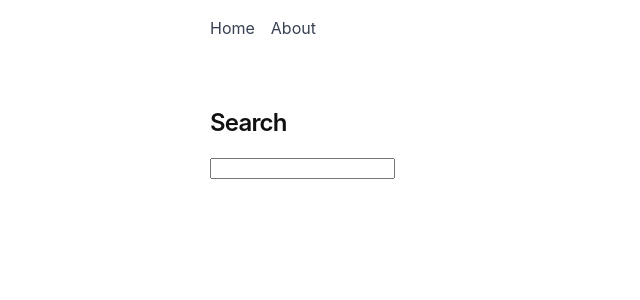
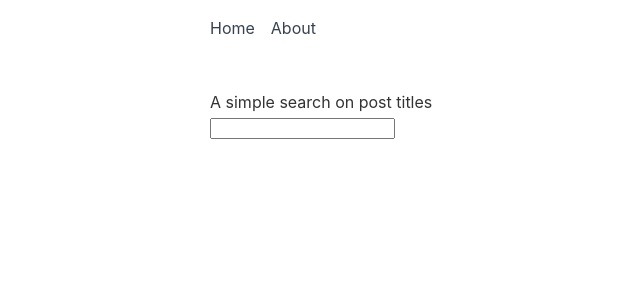
Before and after one commit to jessika/bilbo, a Next.js app: page /search in a window 1280 px wide. Shown: the top 300 px of the page, without its empty margins (94-734 px from the left). Built offline with nearby package versions, Linux system fonts and the light colour scheme.

Commit message:
Hook up searchbox to an API endpoint that does a simple search on post titles for the search text. Uses post-list component to display the results.

```diff
--- a/components/searchbox.tsx
+++ b/components/searchbox.tsx
@@ -10,7 +10,10 @@ export default function Searchbox({
   const [searchText, setSearchText] = useState(initialText);
   const onKeyDown: KeyboardEventHandler<HTMLInputElement> = (e) => {
     if (e.key === "Enter" || e.keyCode === 13) {
-      onChange(searchText);
+      const normalizedSearchText = searchText.trim();
+      if (normalizedSearchText) {
+        onChange(normalizedSearchText);
+      }
     }
   };
 
--- /dev/null
+++ b/pages/api/search.ts
@@ -0,0 +1,30 @@
+import { NextApiRequest, NextApiResponse } from "next";
+import { getSortedPostMetadatas } from "../../lib/posts";
+
+/** Handles a request of the format `/search?q=SEARCH_TERM` */
+export default function handle(req: NextApiRequest, res: NextApiResponse) {
+  const searchText = getSearchText(req);
+  const postMetadatas = searchText
+    ? getSortedPostMetadatas().filter((postMetadata) =>
+        postMetadata.title.toLowerCase().includes(searchText)
+      )
+    : [];
+  res.statusCode = 200;
+  res.setHeader("Content-Type", "application/json");
+  res.json({ postMetadatas });
+  res.end();
+}
+
+function getSearchText(req: NextApiRequest) {
+  const qValue = req.query.q;
+  if (!qValue) {
+    return "";
+  }
+  if (typeof qValue === "string") {
+    return qValue.toLowerCase();
+  }
+  if (qValue.length) {
+    return qValue[0].toLowerCase();
+  }
+  return "";
+}
--- a/pages/search.tsx
+++ b/pages/search.tsx
@@ -4,42 +4,69 @@ import utilStyles from "../styles/utils.module.css";
 import { useRouter } from "next/router";
 import Searchbox from "../components/searchbox";
 import { useEffect, useState } from "react";
+import PostList from "../components/post-list";
 
-const searchTermKey = "q";
+/** Url key whose value is the search text. */
+const searchTextKey = "q";
+const searchboxDescription = "A simple search on post titles";
 
 export default function Search({}: {}) {
+  let isLoading = false;
   const router = useRouter();
-  const qValue = router.query[searchTermKey] || "";
+  const qValue = router.query[searchTextKey] || "";
   const initialSearchText =
     typeof qValue === "string"
       ? (qValue as string)
       : (qValue as string[]).join(",");
   const [searchText, setSearchText] = useState(initialSearchText);
-  useEffect(() => {
-    setSearchText(initialSearchText);
-  }, [router.isReady]);
-  const handleSearchTextUpdate = (text: string) => {
-    setSearchText(text);
+  const [results, setResults] = useState([]);
+
+  const handleSearchTextUpdate = (searchText: string) => {
+    if (!searchText) return;
+    if (!searchText.trim()) return;
+
+    setSearchText(searchText);
+    isLoading = true;
+    fetch(`/api/search?q=${searchText}`)
+      .then((res) => res.json())
+      .then((res) => {
+        setResults(res.postMetadatas);
+      })
+      .finally(() => {
+        isLoading = false;
+      });
     // TODO: Detect url query change when going back in browser history
     router.push({
       pathname: router.pathname,
-      query: { [searchTermKey]: text },
+      query: { [searchTextKey]: searchText },
     });
   };
+
+  useEffect(() => {
+    handleSearchTextUpdate(initialSearchText);
+  }, [router.isReady]);
 
   return (
     <Layout>
       <Head>
-        <title>{siteTitle}</title>
+        <title>Search - {siteTitle}</title>
       </Head>
       <section>
-        <h1 className={utilStyles.headingLg}>Search</h1>
+        <div>{searchboxDescription}</div>
         <Searchbox
           initialText={initialSearchText}
           onChange={handleSearchTextUpdate}
         ></Searchbox>
-        {!!searchText && <div>You searched for &quot;{searchText}&quot;</div>}
       </section>
+      {!!searchText && (
+        <h2 style={{ whiteSpace: "pre-wrap" }}>
+          Results for &ldquo;{searchText}&rdquo;
+        </h2>
+      )}
+      {!!searchText && !results.length && !isLoading && (
+        <span>No results found</span>
+      )}
+      <PostList postMetadatas={results} />
     </Layout>
   );
 }
```
